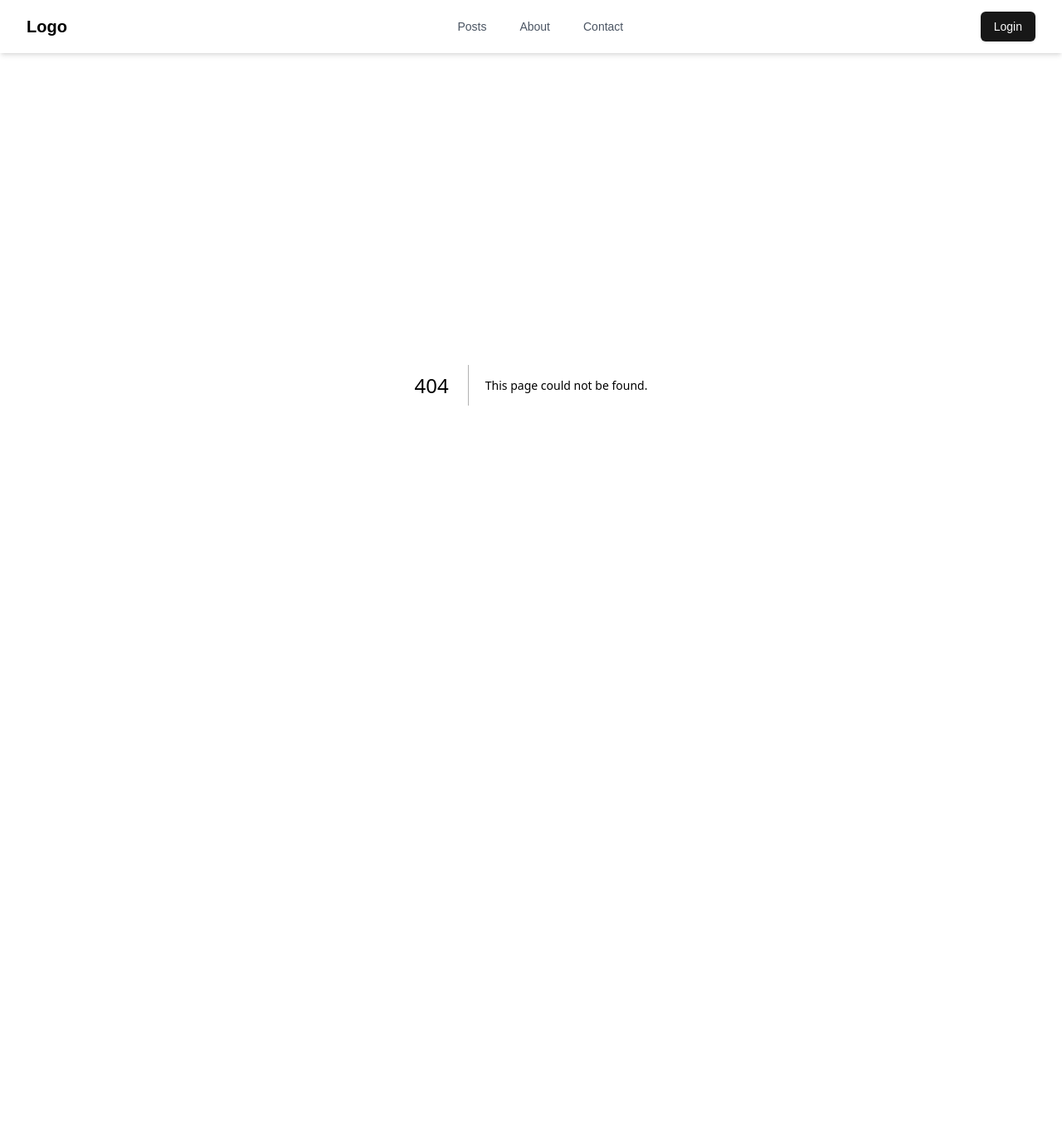
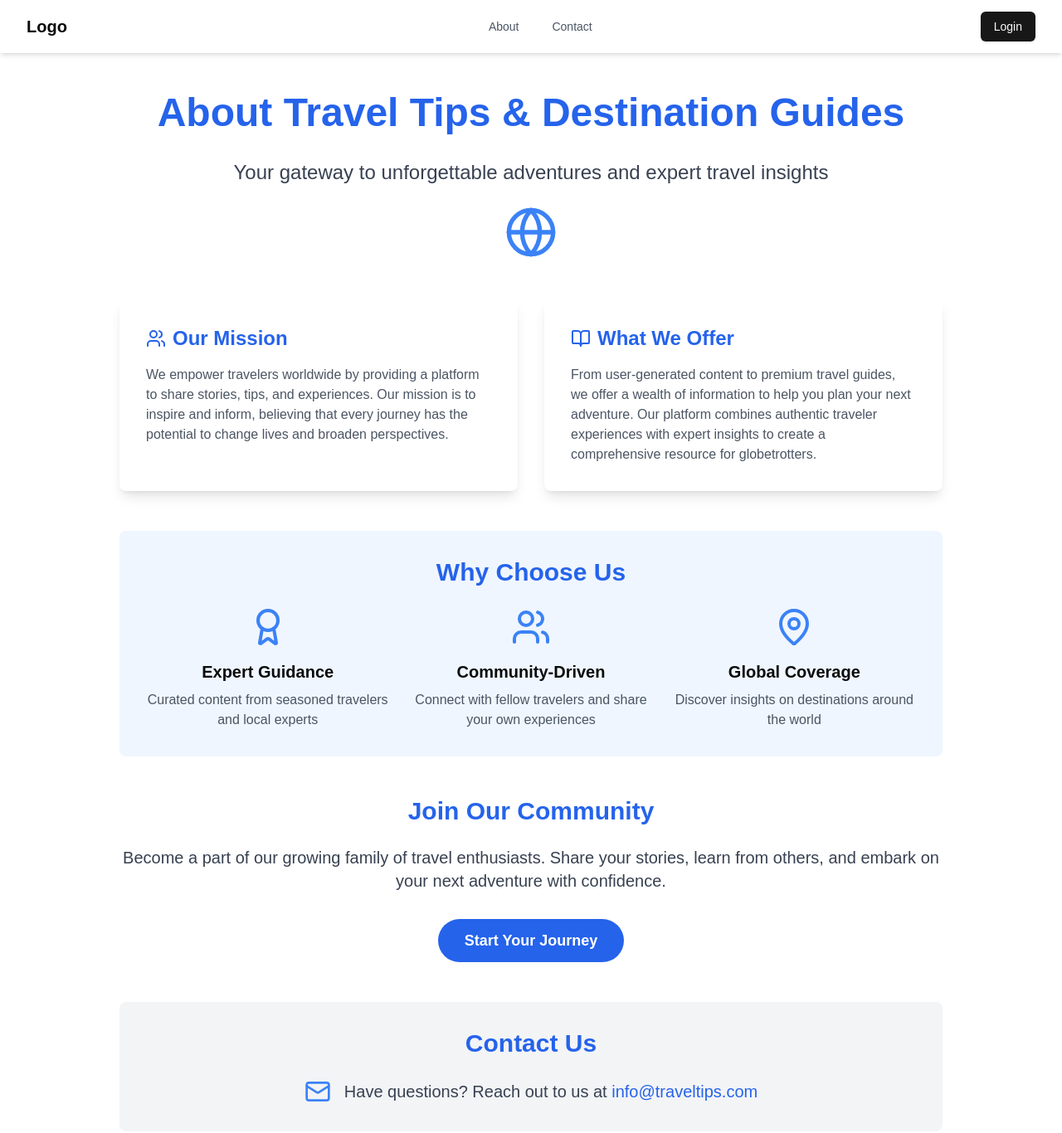
Before and after one commit to arafat-sabbir/WanderWise, a Next.js app: page /about in a window 1280 px wide. Before the commit this address had no page. Shown: the top 1366 px of the page at 83% size. Before the commit the page ends 864 px from the top, so only its background shows below. Built offline with nearby package versions, Linux system fonts and the light colour scheme.

Commit message:
Add Contact And About Us Page

```diff
--- /dev/null
+++ b/app/about/page.tsx
@@ -0,0 +1,92 @@
+import React from 'react';
+import Container from "@/components/Shared/Container";
+import { Globe, Users, BookOpen, Award, MapPin, Mail } from 'lucide-react';
+import Link from 'next/link';
+
+const AboutUs = () => {
+  return (
+    <Container>
+      <div className="max-w-7xl mx-auto px-4 py-12">
+        <h1 className="text-4xl md:text-5xl font-bold text-center mb-8 text-blue-600">
+          About Travel Tips & Destination Guides
+        </h1>
+        <div className="text-center mb-12">
+          <p className="text-xl md:text-2xl text-gray-700 mb-6">
+            Your gateway to unforgettable adventures and expert travel insights
+          </p>
+          <div className="flex justify-center">
+            <Globe className="text-blue-500 w-16 h-16" />
+          </div>
+        </div>
+
+        <div className="grid grid-cols-1 md:grid-cols-2 gap-8 mb-12">
+          <div className="bg-white rounded-lg shadow-lg p-8 transition-transform duration-300 hover:scale-105">
+            <h2 className="text-2xl font-semibold mb-4 flex items-center text-blue-600">
+              <Users className="mr-2" /> Our Mission
+            </h2>
+            <p className="text-gray-600">
+              We empower travelers worldwide by providing a platform to share stories, tips, and experiences. Our mission is to inspire and inform, believing that every journey has the potential to change lives and broaden perspectives.
+            </p>
+          </div>
+          <div className="bg-white rounded-lg shadow-lg p-8 transition-transform duration-300 hover:scale-105">
+            <h2 className="text-2xl font-semibold mb-4 flex items-center text-blue-600">
+              <BookOpen className="mr-2" /> What We Offer
+            </h2>
+            <p className="text-gray-600">
+              From user-generated content to premium travel guides, we offer a wealth of information to help you plan your next adventure. Our platform combines authentic traveler experiences with expert insights to create a comprehensive resource for globetrotters.
+            </p>
+          </div>
+        </div>
+
+        <div className="bg-blue-50 rounded-lg p-8 mb-12">
+          <h2 className="text-3xl font-semibold mb-6 text-center text-blue-600">Why Choose Us</h2>
+          <div className="grid grid-cols-1 md:grid-cols-3 gap-6">
+            <div className="text-center">
+              <Award className="mx-auto text-blue-500 w-12 h-12 mb-4" />
+              <h3 className="text-xl font-semibold mb-2">Expert Guidance</h3>
+              <p className="text-gray-600">Curated content from seasoned travelers and local experts</p>
+            </div>
+            <div className="text-center">
+              <Users className="mx-auto text-blue-500 w-12 h-12 mb-4" />
+              <h3 className="text-xl font-semibold mb-2">Community-Driven</h3>
+              <p className="text-gray-600">Connect with fellow travelers and share your own experiences</p>
+            </div>
+            <div className="text-center">
+              <MapPin className="mx-auto text-blue-500 w-12 h-12 mb-4" />
+              <h3 className="text-xl font-semibold mb-2">Global Coverage</h3>
+              <p className="text-gray-600">Discover insights on destinations around the world</p>
+            </div>
+          </div>
+        </div>
+
+        <div className="text-center mb-12">
+          <h2 className="text-3xl font-semibold mb-6 text-blue-600">Join Our Community</h2>
+          <p className="text-xl text-gray-700 mb-8">
+            Become a part of our growing family of travel enthusiasts. Share your stories, learn from others, and embark on your next adventure with confidence.
+          </p>
+          <Link
+            href="/auth/sign-up"
+            className="inline-block bg-blue-600 text-white font-bold py-3 px-8 rounded-full hover:bg-blue-700 transition duration-300 text-lg"
+          >
+            Start Your Journey
+          </Link>
+        </div>
+
+        <div className="bg-gray-100 rounded-lg p-8">
+          <h2 className="text-3xl font-semibold mb-6 text-center text-blue-600">Contact Us</h2>
+          <div className="flex justify-center items-center">
+            <Mail className="text-blue-500 w-8 h-8 mr-4" />
+            <p className="text-xl text-gray-700">
+              Have questions? Reach out to us at{" "}
+              <a href="mailto:info@traveltips.com" className="text-blue-600 hover:underline">
+                info@traveltips.com
+              </a>
+            </p>
+          </div>
+        </div>
+      </div>
+    </Container>
+  );
+};
+
+export default AboutUs;
--- /dev/null
+++ b/app/contact/page.tsx
@@ -0,0 +1,146 @@
+"use client"
+import React, { useState } from "react";
+import { useForm, SubmitHandler } from "react-hook-form";
+import { z } from "zod";
+import { zodResolver } from "@hookform/resolvers/zod";
+import { Loader } from "lucide-react";
+import Container from "@/components/Shared/Container";
+import { toast } from "sonner";
+
+// Define Zod schema for validation
+const contactSchema = z.object({
+  fullName: z.string().min(1, "Full name is required"),
+  email: z.string().email("Invalid email address"),
+  message: z.string().min(10, "Message must be at least 10 characters"),
+});
+
+// Infer TypeScript type from the schema
+type TContact = z.infer<typeof contactSchema>;
+
+const Contact: React.FC = () => {
+  const [loading, setLoading] = useState(false);
+  // Initialize react-hook-form with Zod validation schema
+  const {
+    register,
+    handleSubmit,
+    formState: { errors },
+  } = useForm<TContact>({
+    resolver: zodResolver(contactSchema),
+  });
+
+  // Form submission handler
+  const onSubmit: SubmitHandler<TContact> = (data) => {
+    console.log(data);
+    setLoading(true);
+    const tId = toast.loading("Sending message...");
+    setTimeout(() => {
+      toast.success("Message sent!", { id: tId });
+      setLoading(false);
+    }, 2000);
+    // Here, you can handle form submission (e.g., send the data to a server)
+  };
+
+  return (
+    <Container className="py-16  p-6 sm:p-12 rounded-md">
+      <h1 className="mb-6">Contact Us</h1>
+
+      {/* Map Section */}
+      <div className="mb-8">
+        <iframe
+          className="w-full lg:h-68 xl:h-72 2xl:h-80 md:h-52 h-40 rounded-md"
+          frameBorder="0"
+          src="https://www.google.com/maps/embed?pb=!1m18!1m12!1m3!1d3169.482573607508!2d-121.49439968469213!3d38.581571979622185!2m3!1f0!2f0!3f0!3m2!1i1024!2i768!4f13.1!3m3!1m2!1s0x808529c43adbc0c7%3A0x7d46b3429e2d63a6!2sSacramento%2C%20CA!5e0!3m2!1sen!2sus!4v1675030203713!5m2!1sen!2sus"
+          allowFullScreen
+          aria-hidden="false"
+          tabIndex={0}
+        ></iframe>
+      </div>
+
+      {/* Contact Form */}
+    <div className=" mx-auto shadow-2xl  rounded-md p-4 py-10">
+    <form
+        onSubmit={handleSubmit(onSubmit)}
+        className="max-w-2xl mx-auto space-y-6"
+      >
+        {/* Full Name Field */}
+        <div>
+          <label
+            className="block mb-2 text-sm font-medium"
+            htmlFor="fullName"
+          >
+            Full Name
+          </label>
+          <input
+            id="fullName"
+            type="text"
+            {...register("fullName")}
+            className={`w-full p-4 rounded-md border-2  focus:outline-none  text-title  ${
+              errors.fullName ? "border-red-500 border" : ""
+            }`}
+          />
+          {errors.fullName && (
+            <p className="mt-1 text-sm text-red-500">
+              {errors.fullName.message}
+            </p>
+          )}
+        </div>
+
+        {/* Email Field */}
+        <div>
+          <label
+            className="block mb-2 text-sm font-medium"
+            htmlFor="email"
+          >
+            Email Address
+          </label>
+          <input
+            id="email"
+            type="email"
+            {...register("email")}
+            className={`w-full p-4 border-2 focus:outline-none rounded-md  text-title  ${
+              errors.email ? "border-red-500 border" : ""
+            }`}
+          />
+          {errors.email && (
+            <p className="mt-1 text-sm text-red-500">{errors.email.message}</p>
+          )}
+        </div>
+
+        {/* Message Field */}
+        <div>
+          <label
+            className="block mb-2 text-sm font-medium"
+            htmlFor="message"
+          >
+            Your Message
+          </label>
+          <textarea
+            id="message"
+            rows={4}
+            {...register("message")}
+            className={`w-full p-4 border-2  rounded-md focus:outline-none  text-title  ${
+              errors.message ? "border-red-500 border" : ""
+            }`}
+          />
+          {errors.message && (
+            <p className="mt-1 text-sm text-red-500">
+              {errors.message.message}
+            </p>
+          )}
+        </div>
+
+        {/* Submit Button */}
+        <button
+          disabled={loading}
+          type="submit"
+          className="w-full flex items-center justify-center disabled:cursor-not-allowed py-3 bg-primary text-white font-semibold rounded-md hover: transition duration-300"
+        >
+          Send Message{loading && <Loader className="ml-2 animate-spin" />}
+        </button>
+      </form>
+    </div>
+    </Container>
+  );
+};
+
+export default Contact;
--- a/app/post/[id]/page.tsx
+++ b/app/post/[id]/page.tsx
@@ -1,4 +1,5 @@
 "use client";
+import Container from "@/components/Shared/Container";
 import { useGetSinglePostQuery } from "@/redux/features/posts/postApi";
 import { Tag } from "lucide-react";
 import Image from "next/image";
@@ -12,7 +13,7 @@ const PostDetail = ({ params }: { params: { id: string } }) => {
     return <div className="text-center py-10">Error loading post!</div>;
 
   return (
-    <div className="max-w-4xl mx-auto p-5 md:p-10">
+    <Container className="mx-auto p-5 md:p-10">
       {post?.data?.tags && post?.data?.tags.length > 0 && (
         <div className="flex flex-wrap gap-2 my-4">
           {post?.data.tags.map((tag, index) => (
@@ -90,7 +91,7 @@ const PostDetail = ({ params }: { params: { id: string } }) => {
           ))
         )}
       </div>
-    </div>
+    </Container>
   );
 };
 
--- a/components/Home/NewsFeed.tsx
+++ b/components/Home/NewsFeed.tsx
@@ -60,7 +60,7 @@ const NewsFeed = () => {
         </div>
 
         {/* Loading Skeletons */}
-        {isLoading && !isFetching && (
+        {isLoading && (
           <>
             {[1, 2, 3].map((i) => (
               <div key={i} className="py-2">
--- a/components/Shared/Navbar.tsx
+++ b/components/Shared/Navbar.tsx
@@ -36,24 +36,18 @@ const Navbar = () => {
           {/* Navigation Links - hidden on mobile */}
           <div className="hidden md:block">
             <div className="ml-10 flex items-baseline space-x-4">
-              <a
-                href="/posts"
-                className="text-gray-600 hover:text-gray-900 px-3 py-2 rounded-md text-sm font-medium"
-              >
-                Posts
-              </a>
-              <a
+              <Link
                 href="/about"
                 className="text-gray-600 hover:text-gray-900 px-3 py-2 rounded-md text-sm font-medium"
               >
                 About
-              </a>
-              <a
+              </Link>
+              <Link
                 href="/contact"
                 className="text-gray-600 hover:text-gray-900 px-3 py-2 rounded-md text-sm font-medium"
               >
                 Contact
-              </a>
+              </Link>
             </div>
           </div>
 
@@ -105,24 +99,18 @@ const Navbar = () => {
       {isMobileMenuOpen && (
         <div className="md:hidden">
           <div className="px-2 pt-2 pb-3 space-y-1 sm:px-3">
-            <a
-              href="/posts"
-              className="text-gray-600 hover:text-gray-900 block px-3 py-2 rounded-md text-base font-medium"
-            >
-              Posts
-            </a>
-            <a
+            <Link
               href="/about"
               className="text-gray-600 hover:text-gray-900 block px-3 py-2 rounded-md text-base font-medium"
             >
               About
-            </a>
-            <a
+            </Link>
+            <Link
               href="/contact"
               className="text-gray-600 hover:text-gray-900 block px-3 py-2 rounded-md text-base font-medium"
             >
               Contact
-            </a>
+            </Link>
           </div>
         </div>
       )}
```
